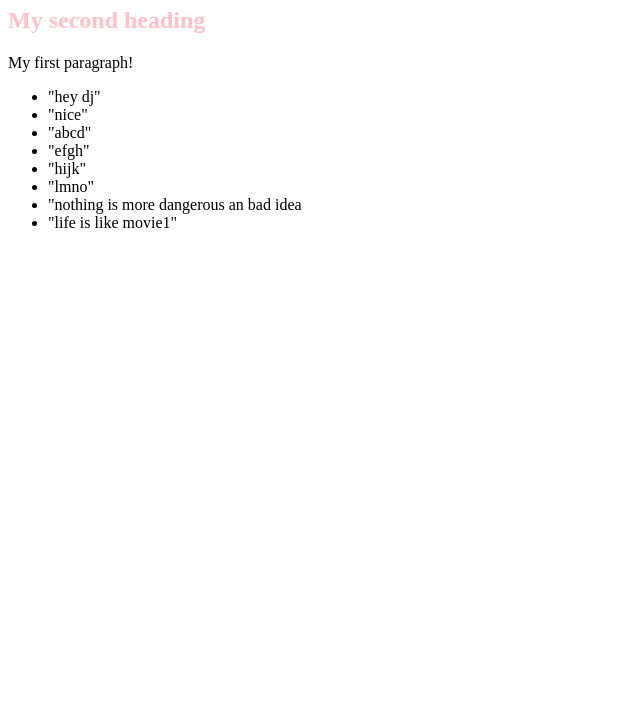
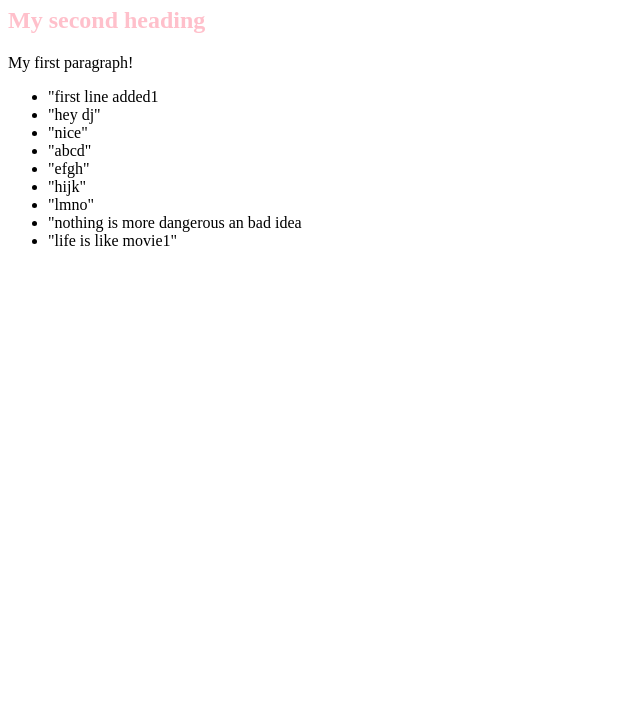
Before and after one commit to djain242/0main_openSap_repo, a plain HTML site: page index.html in a window 1280 px wide. Shown: the part 73-800 px from the top of the page, without its empty margins (0-640 px from the left). Drawn offline with Linux system fonts and the light colour scheme.

Commit message:
master commit

```diff
--- a/index.html
+++ b/index.html
@@ -16,6 +16,7 @@
 			My first paragraph!
 		</P>
 		<ul>
+			<li>"first line added1</li>
 			<li>"hey dj"</li>
 			<li>"nice"</li>
 			<li>"abcd"</li>
```
